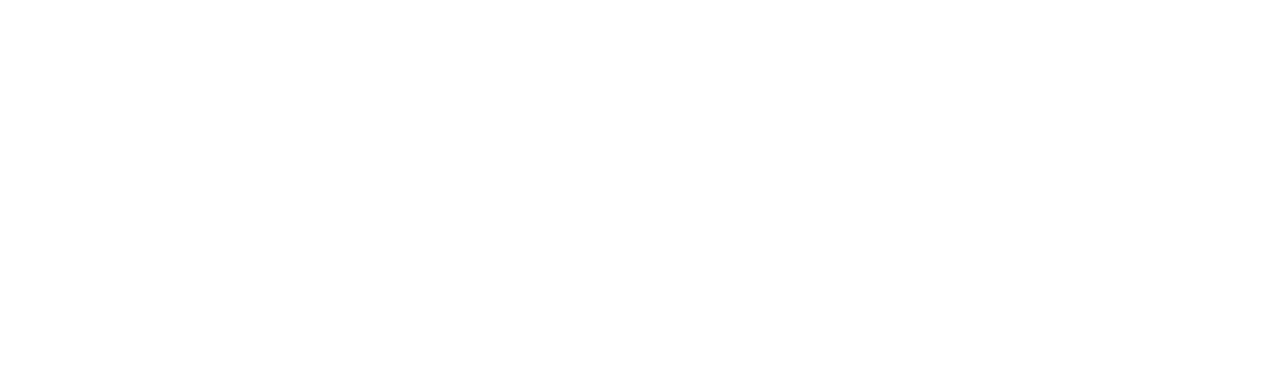
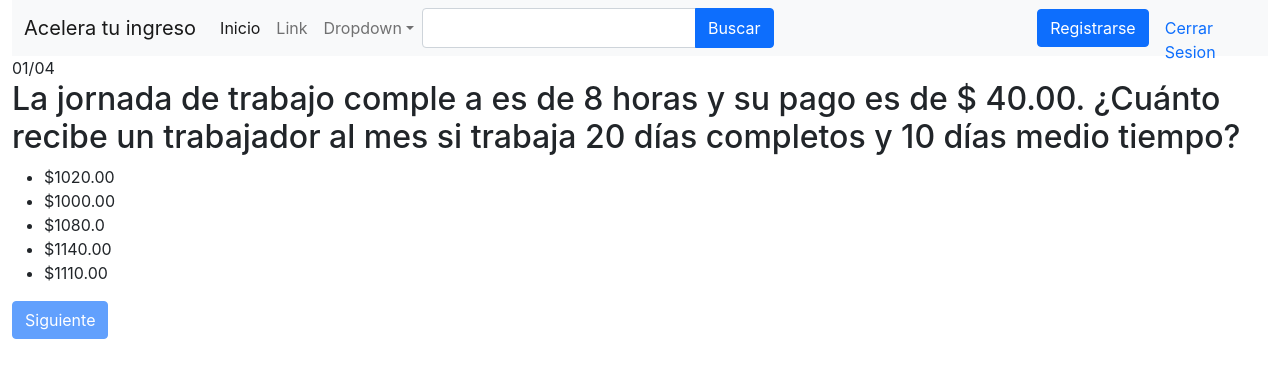
Before and after one commit to Acanon1/gest-proyectos, a React (Create React App) app: page /unidad in a window 1280 px wide. Shown: the top 378 px of the page. Built offline with nearby package versions, Linux system fonts and the light colour scheme.

Commit message:
final commit

```diff
--- /dev/null
+++ b/src/acelera/Components/Data2.jsx
@@ -0,0 +1,35 @@
+
+
+export const Data2 = {
+    topic: 'Javascript',
+    level: 'Beginner',
+    totalQuestions: 4,
+    perQuestionScore: 5,
+    questions: [
+      {
+        question: 'La jornada de trabajo comple a es de 8 horas y su pago es de $ 40.00. ¿Cuánto recibe un trabajador al mes si trabaja 20 días completos y 10 días medio tiempo?',
+        choices: ['$1020.00', '$1000.00', '$1080.0', '$1140.00', '$1110.00'],
+        type: 'MCQs',
+        correctAnswer: '$1080.0',
+      },
+      {
+        question: 'Encuentre los números que faltan en la secuencia: 1,4, 2, 5, 3, 6, ____, ____, 5, 8',
+        choices: ['4,7', '7.10', '6.9', '8,7', '5,8'],
+        type: 'MCQs',
+        correctAnswer: '7.10',
+      },
+      {
+        question:
+          'Encuentre los números que faltan en la secuencia:  0.2, 0.4,0.8, 1.6, ___, ____',
+        choices: ['1.8, 3.6', '2.3, 4.8', '3.2, 6.4', '3.6, 6.2', '3.8, 7.2'],
+        type: 'MCQs',
+        correctAnswer: '3.2, 6.4',
+      },
+      {
+        question: 'Un tren tiene 12 vagones, cada vagón tiene 6compartimientos, y cada compartimiento 6 lugares.¿Cuántos pasajeros pueden viajar sentados en el tren?',
+        choices: ['122', '233', '346', '432', '752'],
+        type: 'MCQs',
+        correctAnswer: '432',
+      },
+    ],
+  }
--- a/src/acelera/Components/SearchBar.jsx
+++ b/src/acelera/Components/SearchBar.jsx
@@ -47,6 +47,8 @@
               </MDBNavbarItem>
 
 
+
+
               <MDBNavbarItem>
                 <MDBDropdown>
                   <MDBDropdownToggle tag='a' className='nav-link' role='button'>
@@ -71,6 +73,11 @@
 
               <MDBBtn color='primary'>Registrarse</MDBBtn>
             </form>
+            <MDBNavbarItem>
+                <MDBNavbarLink active aria-current='page' href='#'>
+                  Cerrar Sesion
+                </MDBNavbarLink>
+              </MDBNavbarItem>
 
 
 
--- a/src/acelera/ExamenUnidad.jsx
+++ b/src/acelera/ExamenUnidad.jsx
@@ -1,14 +1,11 @@
 import React from "react";
+import { useState } from "react";
+import { Data2 } from "./Components/Data2";
 import {
     MDBBtn,
     MDBContainer,
     MDBRow,
-    MDBCol,
-    MDBCard,
-    MDBCardBody,
-    MDBCardImage,
-    MDBInput,
-    MDBIcon,
+
 
   } from 'mdb-react-ui-kit';
   import SearchBar from "./Components/SearchBar";
@@ -16,6 +13,71 @@
 
 
 const ExamenUnidad =()=> {
+  const [activeQuestion, setActiveQuestion] = useState(0)
+  const [selectedAnswer, setSelectedAnswer] = useState('')
+  const [selectedAnswerIndex, setSelectedAnswerIndex] = useState(null)
+  const [result, setResult] = useState({
+    score: 0,
+    correctAnswers: 0,
+    wrongAnswers: 0,
+  })
+  const { questions } = Data2
+  const { question, choices, correctAnswer } = questions[activeQuestion]
+
+  const onClickNext = () => {
+    // again reset the selectedAnwerIndex, so it won't effect next question
+    setSelectedAnswerIndex(null)
+    setActiveQuestion((prev) => prev + 1)
+    setResult((prev) =>
+      selectedAnswer
+        ? {
+            ...prev,
+            score: prev.score + 5,
+            correctAnswers: prev.correctAnswers + 1,
+          }
+        : { ...prev, wrongAnswers: prev.wrongAnswers + 1 }
+    )
+  }
+  const onAnswerSelected = (answer, index) => {
+    setSelectedAnswerIndex(index)
+    if (answer === correctAnswer) {
+      setSelectedAnswer(true)
+    } else {
+      setSelectedAnswer(false)
+    }
+  }
+
+  const addLeadingZero = (number) => (number > 9 ? number : `0${number}`)
+  return (
+
+    <MDBContainer fluid>
+    <SearchBar></SearchBar>
+      <div className="quiz-container" >
+        <div>
+          <span className="active-question-no">{addLeadingZero(activeQuestion + 1)}</span>
+          <span className="total-question">/{addLeadingZero(questions.length)}</span>
+        </div>
+        <h2>{question}</h2>
+        <ul>
+          {choices.map((answer, index) => (
+            <li
+              onClick={() => onAnswerSelected(answer, index)}
+              key={answer}
+              className={selectedAnswerIndex === index ? 'selected-answer' : null}>
+              {answer}
+            </li>
+          ))}
+        </ul>
+        <div className="flex-right">
+          <MDBBtn   onClick={onClickNext} disabled={selectedAnswerIndex === null}>
+            {activeQuestion === questions.length - 1 ? 'Terminar' : 'Siguiente'}
+          </MDBBtn>
+        </div>
+      </div>
+    </MDBContainer>
+    )
+
+
 
 }
 
```
